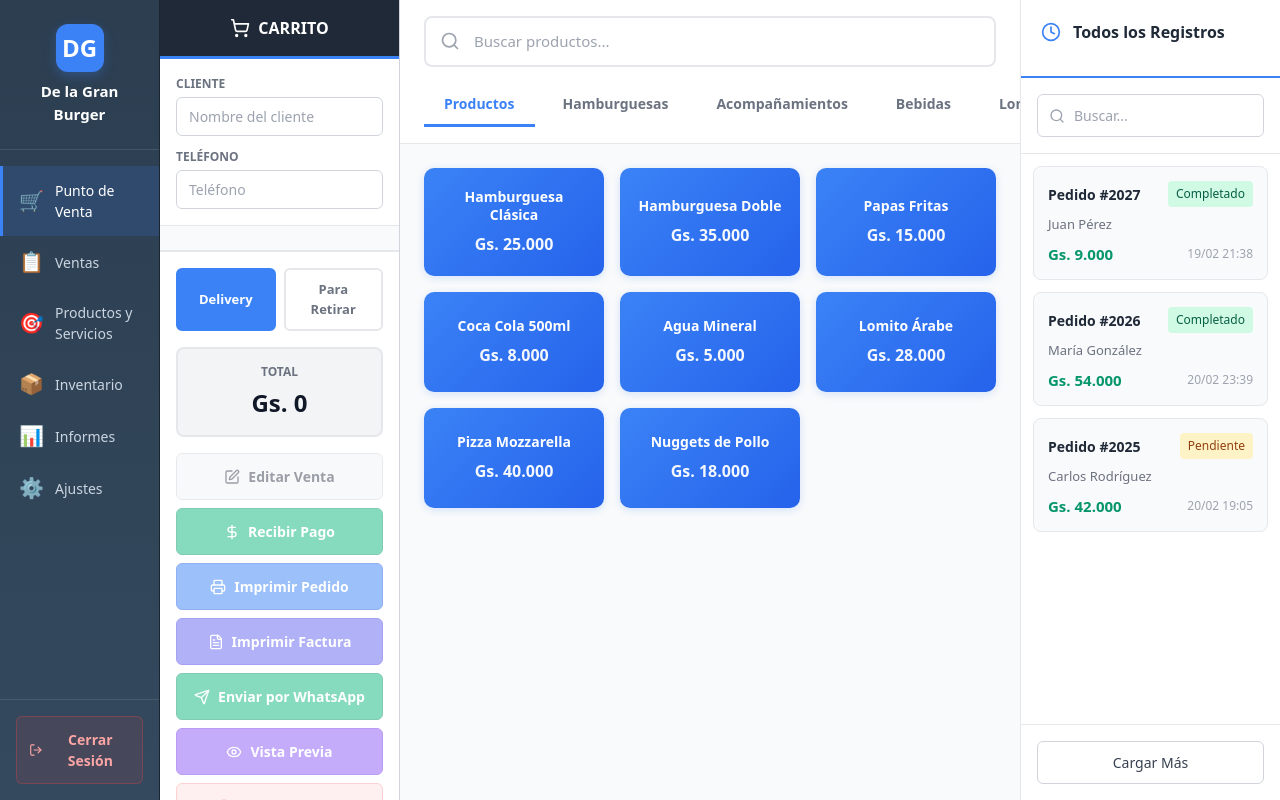
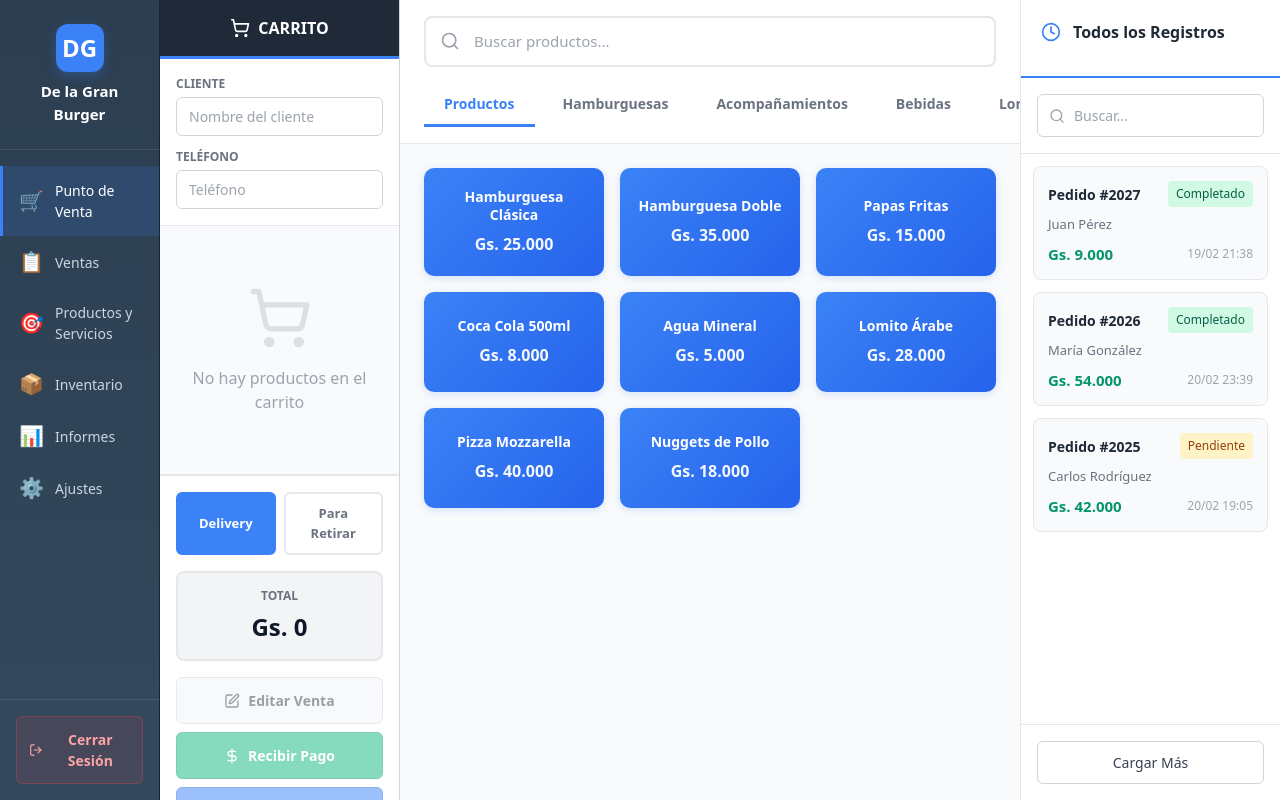
Before and after one commit to pedrocortti-cmd/sg-19d2f05f-f37b-44a8-8c08-37609d3831df-1771622501, a Next.js app: page / in a window 1280 px wide. Built offline with nearby package versions, Linux system fonts and the light colour scheme.

Commit message:
style(pos): Consolidate cart panel scrolling to main container

```diff
--- a/src/styles/pos.css
+++ b/src/styles/pos.css
@@ -6,8 +6,17 @@
   grid-template-columns: 200px 280px 1fr 320px;
   width: 100vw;
   height: 100vh;
-  overflow: hidden;
   background: #f8fafc;
+}
+
+/* Permitir scroll en columna del carrito */
+.pos-cart-panel {
+  background: #f9fafb;
+  display: flex;
+  flex-direction: column;
+  border-right: 1px solid #d1d5db;
+  overflow-y: auto;
+  height: 100vh;
 }
 
 /* ============================================ */
@@ -121,15 +130,6 @@
 /* PANEL DE CARRITO (COLUMNA 2) */
 /* ============================================ */
 
-.pos-cart-panel {
-  background: #f9fafb;
-  display: flex;
-  flex-direction: column;
-  height: 100vh;
-  border-right: 1px solid #d1d5db;
-  overflow: hidden;
-}
-
 .cart-panel-header {
   background: #1f2937;
   color: white;
@@ -184,14 +184,11 @@
   box-shadow: 0 0 0 3px rgba(59, 130, 246, 0.1);
 }
 
-/* Items del carrito - SCROLL INTERNO */
+/* Items del carrito - SIN SCROLL INTERNO, TODO ESTÁTICO */
 .cart-items-section {
   flex: 1;
-  overflow-y: auto;
-  overflow-x: hidden;
   padding: 0.75rem;
   background: #f9fafb;
-  min-height: 0;
 }
 
 .cart-item-card {
```
Also changed, not shown: 1 other file (tests, documents, lock files or other folders).
